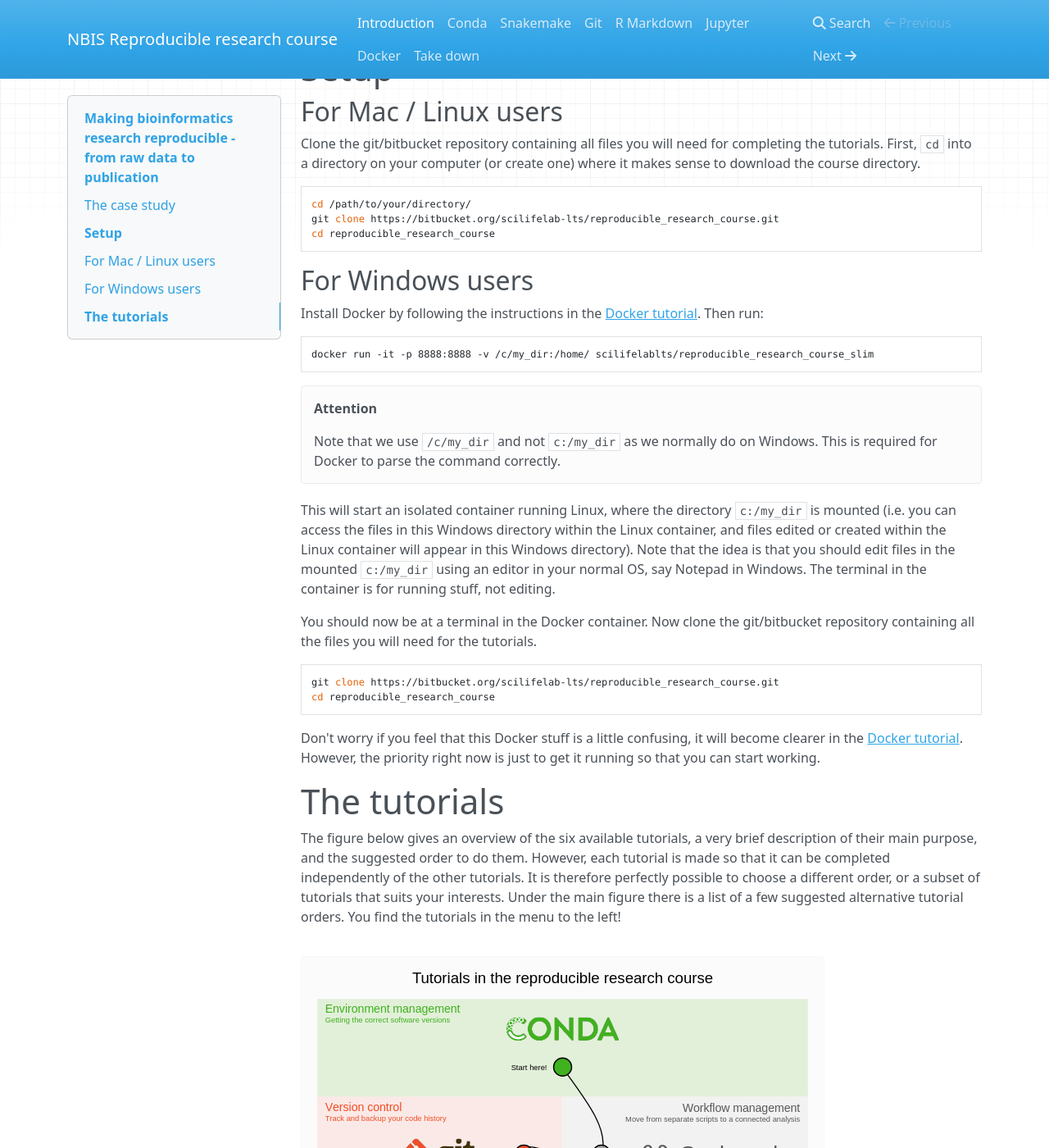
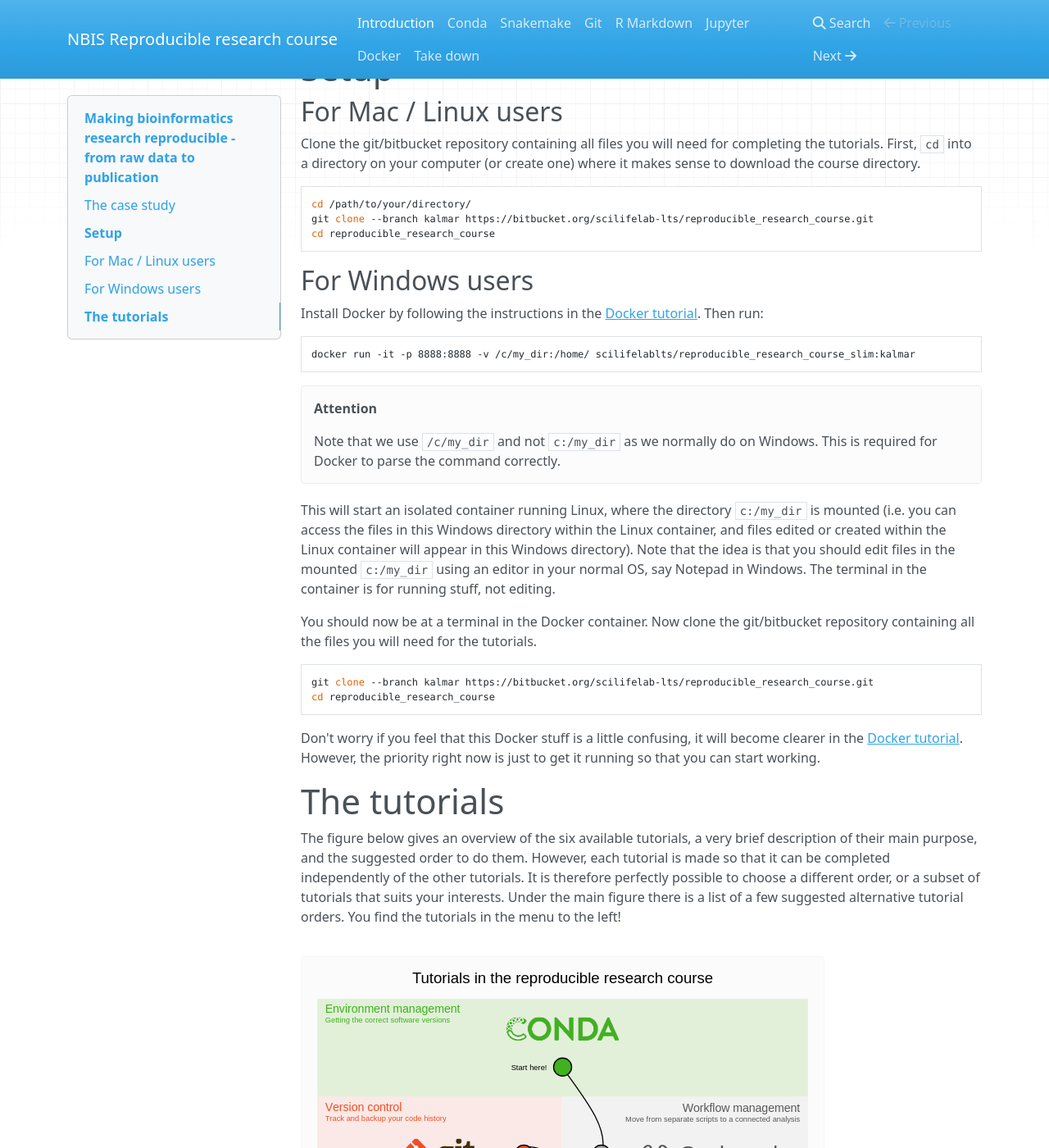
Before and after one commit to NBISweden/workshop-reproducible-research, an MkDocs documentation site: the page built from docs/index.md, in a window 1280 px wide and 1400 px high, scrolled down 2089 px. Shown: the whole window at 82% size. Built offline with MkDocs 1.6.1, drawn with Linux system fonts in a browser that asks for light colours; nearby versions of some CDN libraries; old or Windows-style settings are respelled for this version of MkDocs.

Commit message:
added kalmar tags
Former-commit-id: c0a9cb4830e373ad199386499dd9739ffc59a3ec

````diff
--- a/docs/index.md
+++ b/docs/index.md
@@ -54,7 +54,7 @@
 Clone the git/bitbucket repository containing all files you will need for completing the tutorials. First, `cd` into a directory on your computer (or create one) where it makes sense to download the course directory.
 ```bash
 cd /path/to/your/directory/
-git clone https://bitbucket.org/scilifelab-lts/reproducible_research_course.git
+git clone --branch kalmar https://bitbucket.org/scilifelab-lts/reproducible_research_course.git
 cd reproducible_research_course
 ```
 
@@ -62,7 +62,7 @@
 Install Docker by following the instructions in the [Docker tutorial](docker.md#windows). Then run:
 
 ```bash
-docker run -it -p 8888:8888 -v /c/my_dir:/home/ scilifelablts/reproducible_research_course_slim
+docker run -it -p 8888:8888 -v /c/my_dir:/home/ scilifelablts/reproducible_research_course_slim:kalmar
 ```
 
 !!! attention
@@ -74,7 +74,7 @@
 You should now be at a terminal in the Docker container. Now clone the git/bitbucket repository containing all the files you will need for the tutorials.
 
 ```bash
-git clone https://bitbucket.org/scilifelab-lts/reproducible_research_course.git
+git clone --branch kalmar https://bitbucket.org/scilifelab-lts/reproducible_research_course.git
 cd reproducible_research_course
 ```
 
--- a/docs/todo.txt
+++ b/docs/todo.txt
@@ -23,4 +23,3 @@
 TODO: describe the yaml format in conda tutorial
 TODO: make better Docker ppt slide
 TODO: remove slides from bitbucket history
-TODO: Add Kalmar tags
````
Also changed, not shown: docs/conda.md (+1 -1 lines), docs/docker.md (+3 -3 lines).
